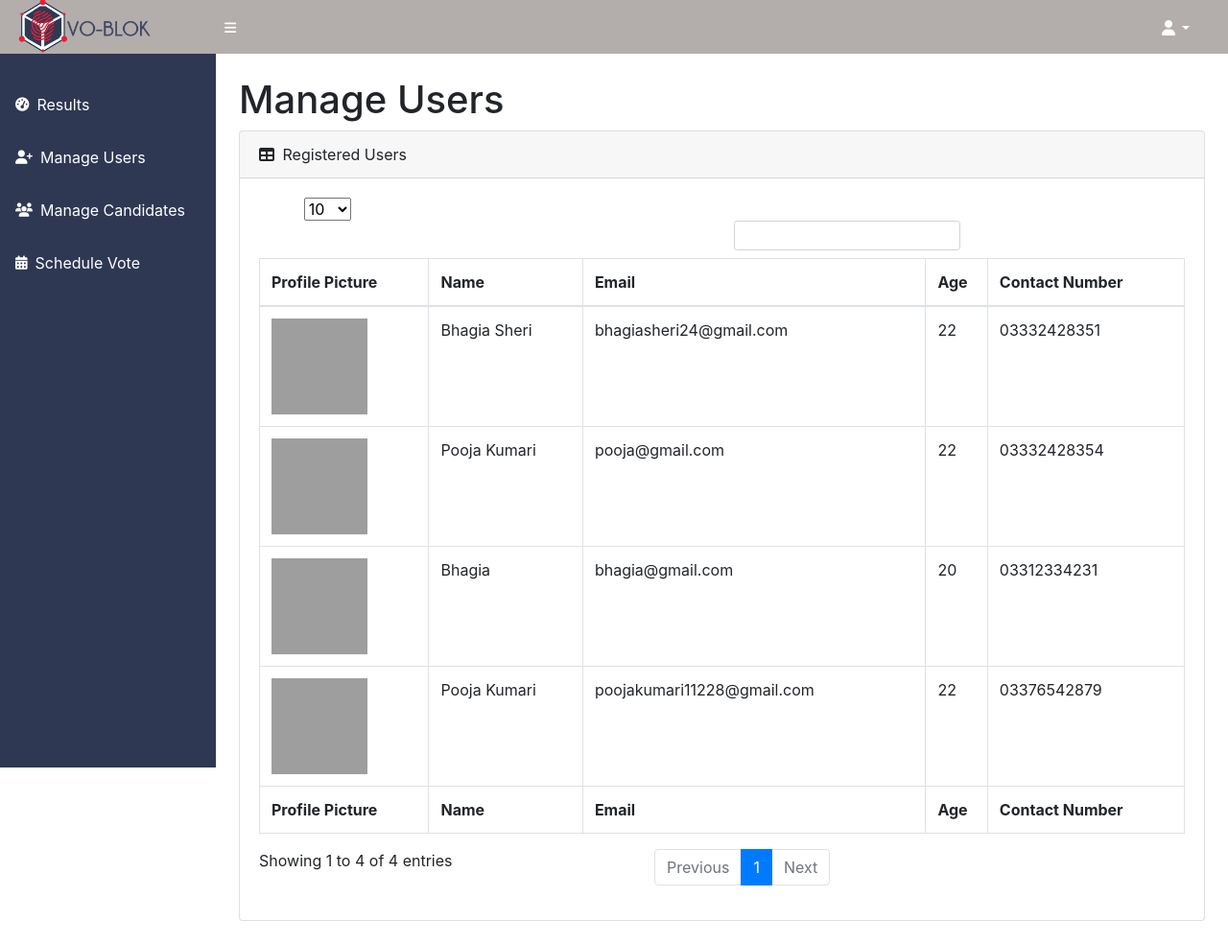
After one commit to BhagiaSheri/Blockchain-Based-E-Voting-System, a PHP site: page /php/admin/manage-users.php in a window 1280 px wide. The commit adds this page. Shown: the whole page at 96% size. Run offline with PHP 8.4, Linux system fonts and the light colour scheme; a user stored in the database is signed in; data comes from the database, SQL or seed files in the repository; some libraries are stand-ins or nearby versions; grey boxes are pictures that could not be loaded.

Commit message:
Manage Users UI and DB Work

```diff
--- a/ajax/controller.js
+++ b/ajax/controller.js
@@ -1,4 +1,5 @@
 function log_out(){
+    // var log_me_out="true";
     $.post("../log_out.php",
     function(data){
       // alert("returned: "+data);
--- a/php/admin/admin.php
+++ b/php/admin/admin.php
@@ -3,8 +3,7 @@ include_once("header.html");
 ?>
         <title>Admin</title>
         <link rel="stylesheet" href="../../assets/lib/bootstrap-4.5.2/css/bootstrap.min.css">
-
-    <link href="../../assets/css/admin.css" rel="stylesheet" />
+        <link href="../../assets/css/admin.css" rel="stylesheet" />
 </head>
 
 <body class="sb-nav-fixed">
--- a/php/admin/footer-script.html
+++ b/php/admin/footer-script.html
@@ -23,5 +23,6 @@
 <script src="../../ajax/controller.js"></script>
 
 <script src="../../assets/lib/dataTables/jquery.dataTables.min.js" crossorigin="anonymous"></script>
-<script src="../../assets/lib/dataTables/dataTables.bootstrap.min.js" crossorigin="anonymous"></script>
+<script src="https://cdn.datatables.net/1.10.20/js/dataTables.bootstrap4.min.js" crossorigin="anonymous"></script>
+<!-- <script src="../../assets/lib/dataTables/dataTables.bootstrap.min.js" crossorigin="anonymous"></script> -->
 <script src="../../assets/script/datatables.js"></script>
--- /dev/null
+++ b/php/admin/manage-users.php
@@ -0,0 +1,89 @@
+<?php
+include_once("header.html");
+?>
+        <title>Manage Users</title>
+        <link rel="stylesheet" href="../../assets/lib/bootstrap-4.5.2/css/bootstrap.min.css">
+        <link href="../../assets/css/admin.css" rel="stylesheet" />
+</head>
+
+<body class="sb-nav-fixed">
+<?php
+  include_once("nav.php");
+?>
+<div id="layoutSidenav_content">
+            <main>
+                <div class="container-fluid">
+                    <h1 class="mt-4">Manage Users</h1>
+                    <div class="card mb-4">
+                        <div class="card-header">
+                            <i class="fas fa-table mr-1"></i>
+                            Registered Users
+                        </div>
+                        <div class="card-body">
+                            <div class="table-responsive">
+                                <table class="table table-bordered" id="dataTable" width="100%" cellspacing="0">
+                                    <thead>
+                                        <tr>
+                                            <th>Profile Picture</th>
+                                            <th>Name</th>
+                                            <th>Email</th>
+                                            <th>Age</th>
+                                            <th>Contact Number</th>
+                                        </tr>
+                                    </thead>
+                                    <tfoot>
+                                        <tr>
+                                        <th>Profile Picture</th>
+                                            <th>Name</th>
+                                            <th>Email</th>
+                                            <th>Age</th>
+                                            <th>Contact Number</th>
+                                        </tr>
+                                    </tfoot>
+                                    <tbody>
+
+
+
+
+<?php
+
+
+
+    global $conn;
+    if($conn==null){
+    include_once("../config/connection.php");
+
+    if(isset($_SESSION['user_name'])){
+
+    $stm=$conn->prepare("Select name, email, contact_no, age, profile, imgtype from users");
+    $stm->execute();
+
+        while($row=$stm->fetch()){
+
+            echo "<tr>";
+            echo "<td><img src='data:".$row["imgtype"].";base64,".base64_encode($row["profile"])."'height='100' width='100'/></td>";
+            echo "<td>".$row['name']."</td>";
+            echo "<td>".$row['email']."</td>";
+            echo "<td>".$row['age']."</td>";
+            echo "<td>".$row['contact_no']."</td>";
+            echo "</tr>";
+        }
+    }
+ }
+
+
+?>
+
+                    </tbody>
+                </table>
+            </div>
+        </div>
+    </div>
+</div>
+</main>
+</div>
+    <?php
+    include_once("footer-script.html");
+    ?>
+</body>
+</html>
--- a/php/admin/nav.php
+++ b/php/admin/nav.php
@@ -32,11 +32,11 @@ $name = $_SESSION["user_name"] ;
         <nav class="sb-sidenav accordion " id="sidenavAccordion" >
             <div class="sb-sidenav-menu">
                 <div class="nav"  >
-                    <a class="nav-link  " href="#">
+                    <a class="nav-link  " href="admin.php">
                         <div class="sb-nav-link-icon "><i class="fas fa-tachometer-alt"></i></div>
                         Results
                     </a>
-                    <a class="nav-link" href="#">
+                    <a class="nav-link" href="manage-users.php">
                         <div class="sb-nav-link-icon"><i class="fas fa-user-plus"></i></div>
                         Manage Users
                     </a>
--- a/php/user-signup.php
+++ b/php/user-signup.php
@@ -1,4 +1,3 @@
-
 <!-- user-sign-up PHP code -->
 <?php
 
```
